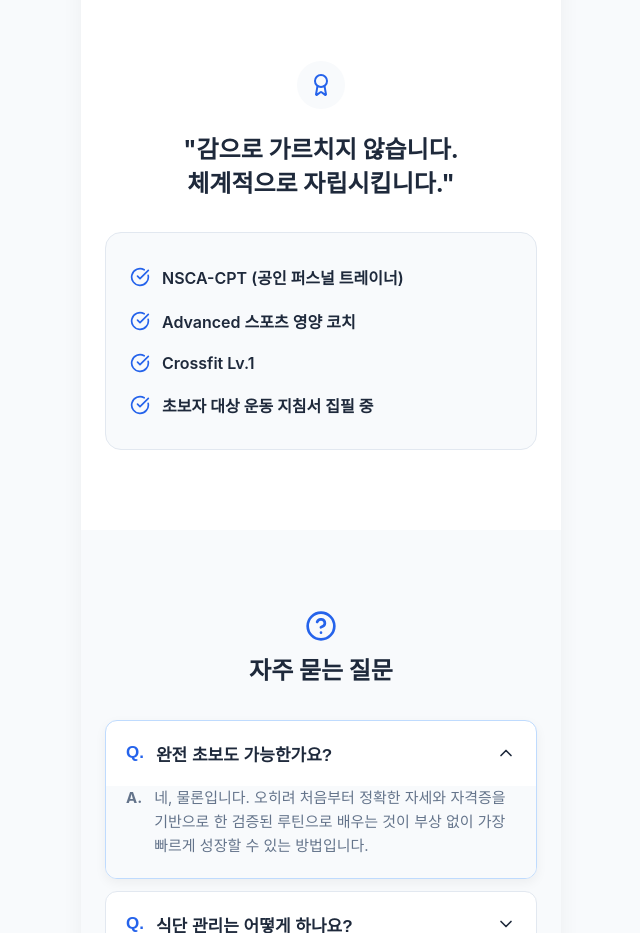
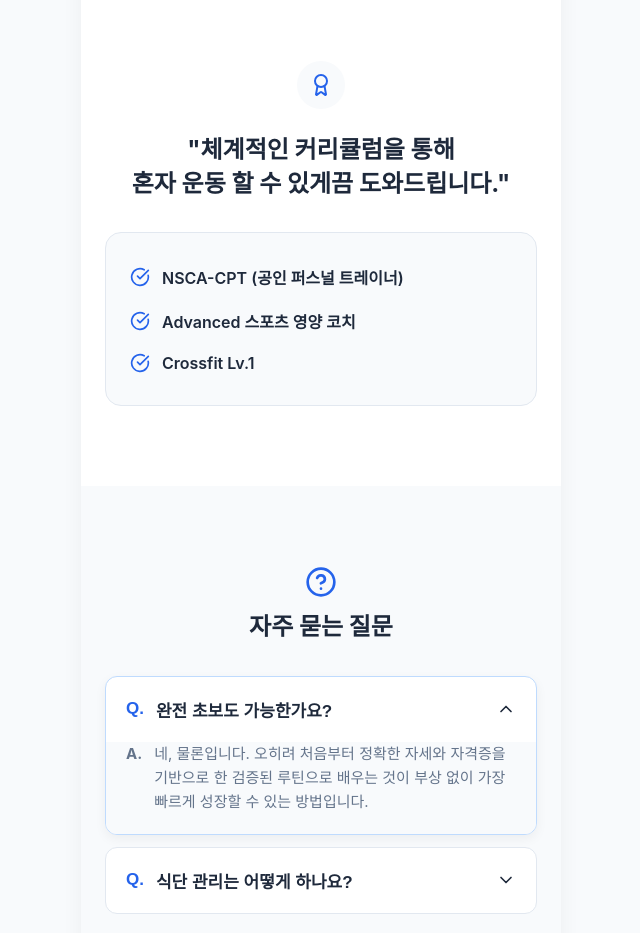
Before and after one commit to pinguswag/pt, a React (Vite) app: page / in a window 1280 px wide. Shown: the part 2120-3053 px from the top of the page, without its empty margins (319-959 px from the left). Built offline with nearby package versions, Linux system fonts and the light colour scheme; a web font is replaced by a local one.

Commit message:
Update authority section content

```diff
--- a/src/components/AuthoritySection.jsx
+++ b/src/components/AuthoritySection.jsx
@@ -7,7 +7,6 @@ const AuthoritySection = () => {
     "NSCA-CPT (공인 퍼스널 트레이너)",
     "Advanced 스포츠 영양 코치",
     "Crossfit Lv.1",
-    "초보자 대상 운동 지침서 집필 중",
   ];
 
   return (
@@ -16,9 +15,9 @@ const AuthoritySection = () => {
         <div className="authority-header">
           <Award size={48} className="authority-icon" />
           <h2 className="authority-title">
-            "감으로 가르치지 않습니다.
+            "체계적인 커리큘럼을 통해
             <br />
-            체계적으로 자립시킵니다."
+            혼자 운동 할 수 있게끔 도와드립니다."
           </h2>
         </div>
 
```
